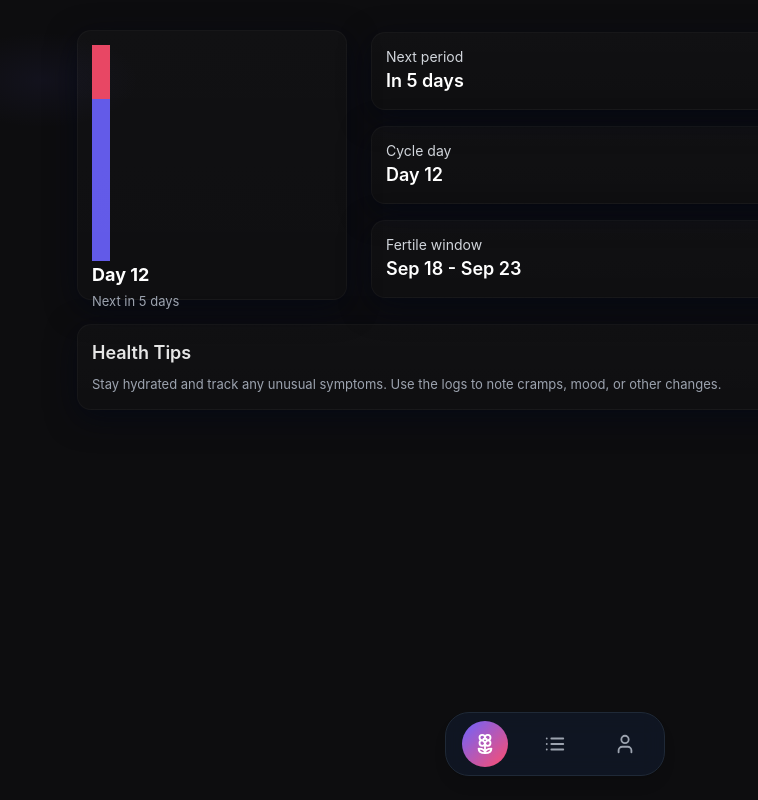
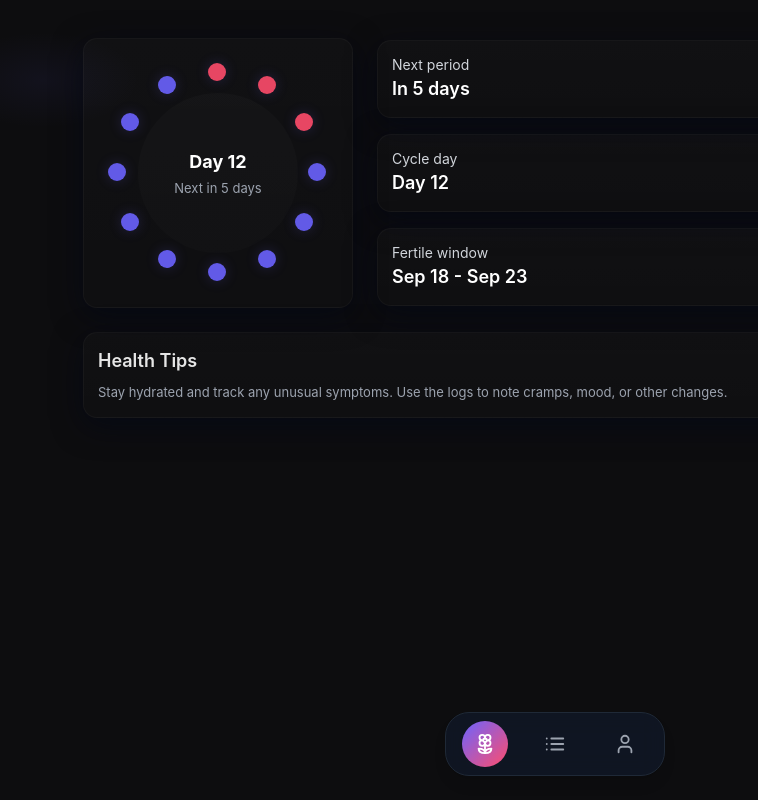
Before and after one commit to aminuastroboy/project-mct, a React (Vite) app: page / in a window 1280 px wide. Shown: the whole page, without its empty margins (85-843 px from the left). Built offline with nearby package versions, Linux system fonts and the light colour scheme.

Commit message:
Add files via upload

```diff
--- a/src/styles/index.css
+++ b/src/styles/index.css
@@ -2,6 +2,7 @@
 @tailwind components;
 @tailwind utilities;
 
+/* custom global tweaks */
 :root{
   --bg: #0D0D0F;
   --surface: #141217;
@@ -18,15 +19,19 @@ body{
               var(--bg);
   color: #e6e6e6;
   font-family: Inter, ui-sans-serif, system-ui, -apple-system, "Segoe UI", Roboto, "Helvetica Neue", Arial;
+  -webkit-font-smoothing:antialiased;
+  -moz-osx-font-smoothing:grayscale;
 }
 
-.container { max-width: 980px; margin: 18px auto; padding: 12px; }
-.card { background: linear-gradient(180deg, rgba(255,255,255,0.02), rgba(255,255,255,0.01)); border: 1px solid rgba(255,255,255,0.03); border-radius: 14px; padding: 14px; box-shadow: 0 8px 30px rgba(2,6,23,0.6); }
-.btn { padding: 8px 12px; border-radius: 10px; font-weight:600 }
-.btn-primary { background: linear-gradient(90deg, var(--primary), var(--secondary)); color: white; box-shadow: 0 8px 24px rgba(108,99,255,0.12); }
-.fab { position: fixed; right: 20px; bottom: 80px; z-index:80; }
-.bottom-nav { position: fixed; left:50%; transform:translateX(-50%); bottom:16px; background: rgba(12,12,14,0.6); backdrop-filter: blur(8px); border-radius: 9999px; padding:8px 18px; display:flex; gap:18px; align-items:center; box-shadow:0 6px 30px rgba(2,6,23,0.6); border:1px solid rgba(255,255,255,0.04); }
-.nav-btn { width:54px; height:54px; display:flex; align-items:center; justify-content:center; border-radius:9999px; }
-.nav-btn.active { box-shadow: 0 0 20px rgba(108,99,255,0.12); background: linear-gradient(180deg, rgba(255,255,255,0.02), rgba(255,255,255,0.01)); }
-.calendar-ring { width:220px; height:220px; border-radius:9999px; display:flex;align-items:center;justify-content:center; border:10px solid rgba(108,99,255,0.12); box-shadow: 0 8px 30px rgba(108,99,255,0.06); }
-.small { font-size:13px; color:var(--muted); }
+.container{max-width:980px;margin:20px auto;padding:18px}
+.card{background:linear-gradient(180deg, rgba(255,255,255,0.02), rgba(255,255,255,0.01));border:1px solid rgba(255,255,255,0.03);border-radius:14px;padding:14px;box-shadow:0 8px 30px rgba(2,6,23,0.6)}
+.btn-primary{background:linear-gradient(90deg,var(--primary),var(--secondary));color:white;padding:8px 12px;border-radius:12px;box-shadow:0 8px 24px rgba(108,99,255,0.12);border:none}
+.input{background:rgba(255,255,255,0.02);border:1px solid rgba(255,255,255,0.04);color:#eee;padding:8px 10px;border-radius:10px;width:100%}
+.floating-btn{position:fixed;right:20px;bottom:86px;background:linear-gradient(90deg,var(--primary),var(--secondary));color:white;width:56px;height:56px;border-radius:999px;display:flex;align-items:center;justify-content:center;box-shadow:0 12px 30px rgba(108,99,255,0.18);z-index:50}
+
+/* calendar-ish ring style container */
+.cycle-ring { width:240px;height:240px;border-radius:9999px;display:flex;align-items:center;justify-content:center;position:relative }
+.cycle-ring .inner { width:160px;height:160px;border-radius:9999px;background:linear-gradient(180deg, rgba(255,255,255,0.02), rgba(255,255,255,0.01));display:flex;align-items:center;justify-content:center;flex-direction:column }
+.pet { position:absolute; width:20px; height:20px; border-radius:999px; background:rgba(108,99,255,0.9); box-shadow:0 0 14px rgba(108,99,255,0.2) }
+
+.small{font-size:13px;color:var(--muted)}
```
